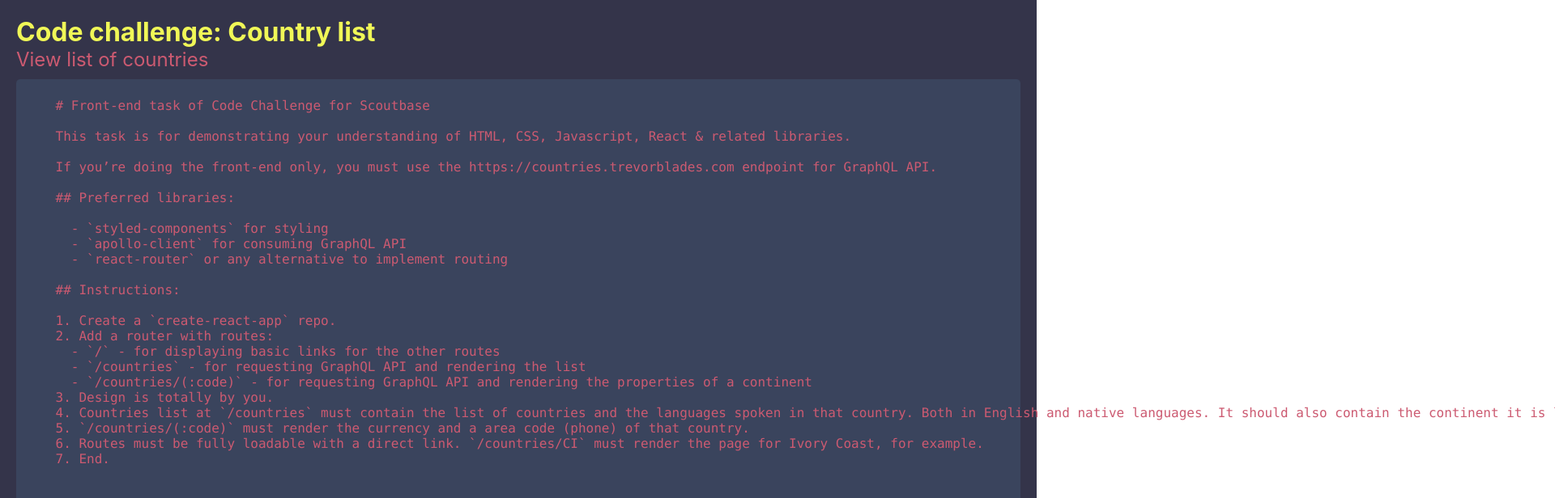
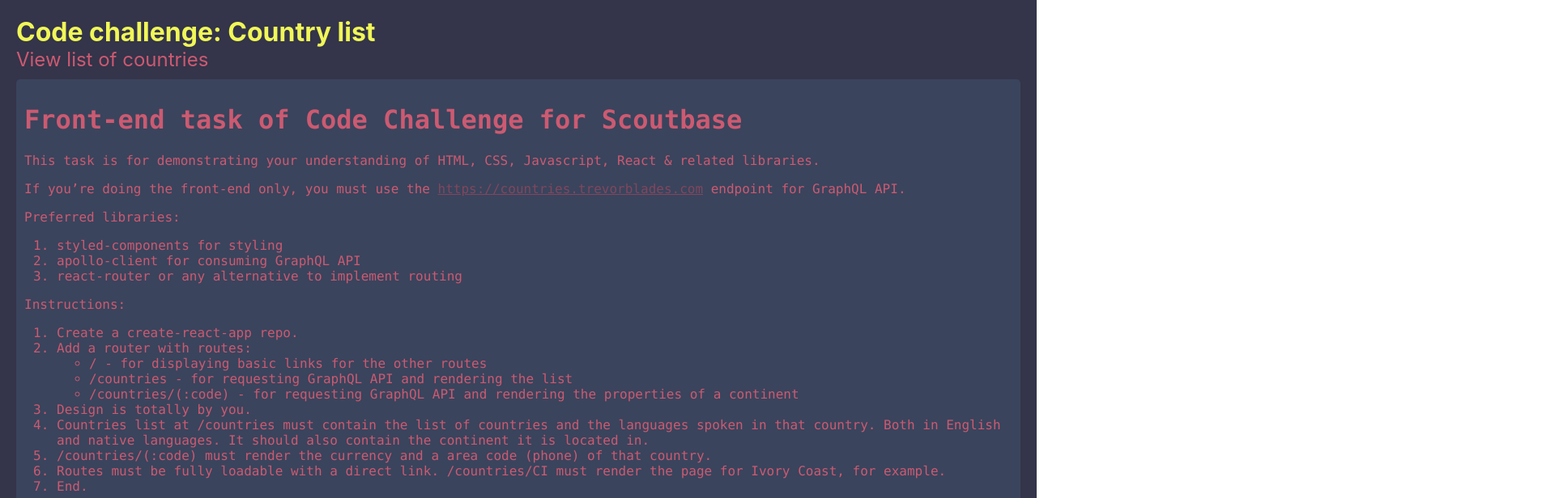
Before and after one commit to sawariz0r/scoutbase-codetest, a React (Create React App) app: page / in a window 1280 px wide. Shown: the top 616 px of the page at 81% size, 1920 px wide, since content can reach past the window. Built offline with nearby package versions, Linux system fonts and the light colour scheme.

Commit message:
changed markdown to html

```diff
--- a/package.json
+++ b/package.json
@@ -14,7 +14,6 @@
     "react-country-flag": "^1.0.2",
     "react-dom": "^16.9.0",
     "react-icons": "^3.7.0",
-    "react-markdown": "^4.1.0",
     "react-scripts": "3.1.1",
     "react-transition-group": "^4.2.2",
     "styled-components": "^4.3.2"
--- a/src/pages/Home.js
+++ b/src/pages/Home.js
@@ -15,33 +15,31 @@ const Home = () => {
       <MainHeader noLeftMargin="true">Code challenge: Country list</MainHeader>
       <Link to="/countries">View list of countries</Link>
 
-      <Code><ReactMarkdown source="
-        # Front-end task of Code Challenge for Scoutbase
-
-        This task is for demonstrating your understanding of HTML, CSS, Javascript, React & related libraries.
-
-        If you’re doing the front-end only, you must use the https://countries.trevorblades.com endpoint for GraphQL API.
-
-        ## Preferred libraries:
-
-          - `styled-components` for styling
-          - `apollo-client` for consuming GraphQL API
-          - `react-router` or any alternative to implement routing
-
-        ## Instructions:
-
-        1. Create a `create-react-app` repo.
-        2. Add a router with routes:
-          - `/` - for displaying basic links for the other routes
-          - `/countries` - for requesting GraphQL API and rendering the list
-          - `/countries/(:code)` - for requesting GraphQL API and rendering the properties of a continent
-        3. Design is totally by you.
-        4. Countries list at `/countries` must contain the list of countries and the languages spoken in that country. Both in English and native languages. It should also contain the continent it is located in.
-        5. `/countries/(:code)` must render the currency and a area code (phone) of that country.
-        6. Routes must be fully loadable with a direct link. `/countries/CI` must render the page for Ivory Coast, for example.
-        7. End.
-
-        " />
+      <Code>
+        <h1 id="front-end-task-of-code-challenge-for-scoutbase">Front-end task of Code Challenge for Scoutbase</h1>
+        <p>This task is for demonstrating your understanding of HTML, CSS, Javascript, React &amp; related libraries.</p>
+        <p>If you’re doing the front-end only, you must use the <a href="https://countries.trevorblades.com">https://countries.trevorblades.com</a> endpoint for GraphQL API.</p>
+        <p>Preferred libraries:</p>
+        <ol>
+          <li><code>styled-components</code> for styling</li>
+          <li><code>apollo-client</code> for consuming GraphQL API</li>
+          <li><code>react-router</code> or any alternative to implement routing</li>
+        </ol>
+        <p>Instructions:</p>
+        <ol>
+          <li>Create a <code>create-react-app</code> repo.</li>
+          <li>Add a router with routes:<ul>
+            <li><code>/</code> - for displaying basic links for the other routes</li>
+            <li><code>/countries</code> - for requesting GraphQL API and rendering the list</li>
+            <li><code>/countries/(:code)</code> - for requesting GraphQL API and rendering the properties of a continent</li>
+          </ul>
+          </li>
+          <li>Design is totally by you.</li>
+          <li>Countries list at <code>/countries</code> must contain the list of countries and the languages spoken in that country. Both in English and native languages. It should also contain the continent it is located in.</li>
+          <li><code>/countries/(:code)</code> must render the currency and a area code (phone) of that country.</li>
+          <li>Routes must be fully loadable with a direct link. <code>/countries/CI</code> must render the page for Ivory Coast, for example.</li>
+          <li>End.</li>
+        </ol>
       </Code>
     </Wrapper>
   )
--- a/src/pages/styled/global.js
+++ b/src/pages/styled/global.js
@@ -8,6 +8,7 @@ export const Wrapper = styled.div`
   display: flex;
   flex-direction: column;
   background: #34344A;
+  overflow: hidden;
 `;
 
 export const CountriesWrapper = styled.div`
@@ -47,6 +48,8 @@ export const Code = styled.code`
   padding: 10px;
   border-radius: 5px;
   color: #CC5A71;
+  font-size: 1rem;
+  max-width: 100vw;
   a {
     color: #80475E;
   }
@@ -96,6 +99,10 @@ export const SearchBar = styled.input`
   padding: 10px;
   border-radius: 5px;
   align-self: flex-start;
+  @media (max-width: 640px) {
+    align-self: center;
+    width: 85vw;
+  }
 `;
 
 // Spinner by knowbody@github
```
Also changed, not shown: 1 other file (tests, documents, lock files or other folders).
